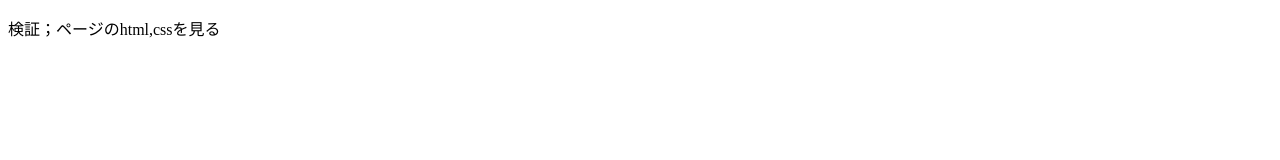
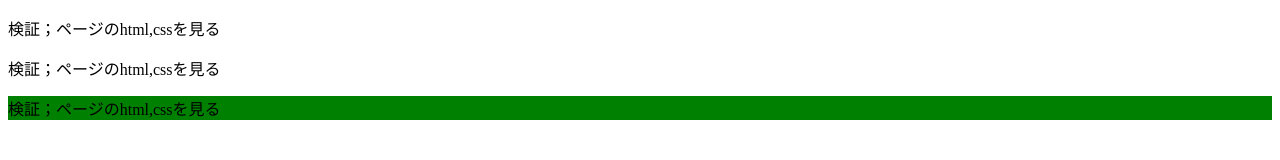
Before and after one commit to Locco0103/fronted-study, a plain HTML site: page dotinstall/html/htmlbeginner.html in a window 1280 px wide. Drawn offline with Linux system fonts and the light colour scheme.

Commit message:
dot install #07まで進みました！

```diff
--- a/dotinstall/html/htmlbeginner.html
+++ b/dotinstall/html/htmlbeginner.html
@@ -4,10 +4,20 @@
 		<meta charset="utf8">
 		<meta name="description" content="dot install の練習です。">
 		<title>dot install practice</title>
-
+<!--
+ファビコン(favorite icon)ブラウザのアドレスバーやタブに表示される小さいアイコン
+		<link rel="shortcut icon" href="画像.img">
+-->
+<!--
+		 <style>
+		 	body { background: blue; }
+		 </style>
+-->
+		 <link rel="stylesheet" href="../css/css1.css"}
 	</head>
 	<body>
-		<p class="message">検証；ページのhtml,cssを見る</p>
-
+		<p id="message">検証；ページのhtml,cssを見る</p>
+		<p class="message active">検証；ページのhtml,cssを見る</p>
+		<p class="message" style="background:green;">検証；ページのhtml,cssを見る</p>
 	</body>
 </html>
```
